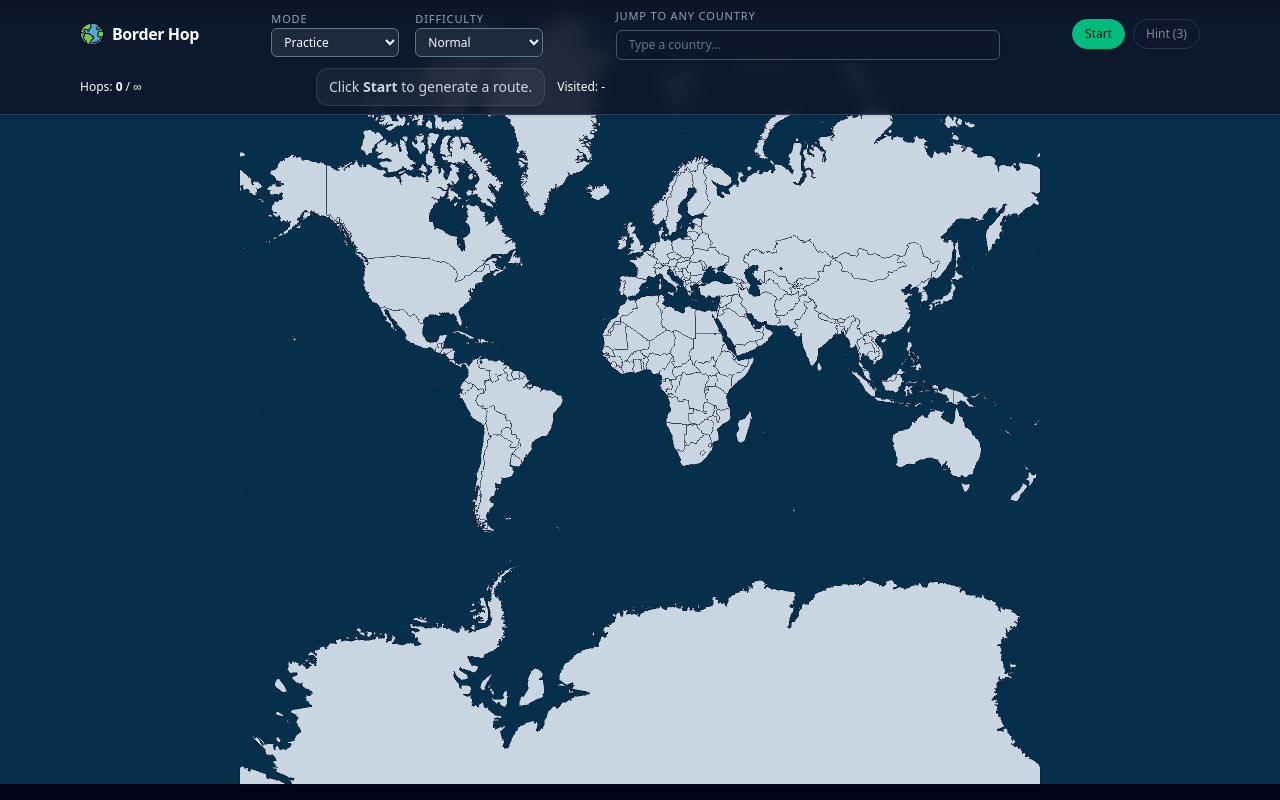
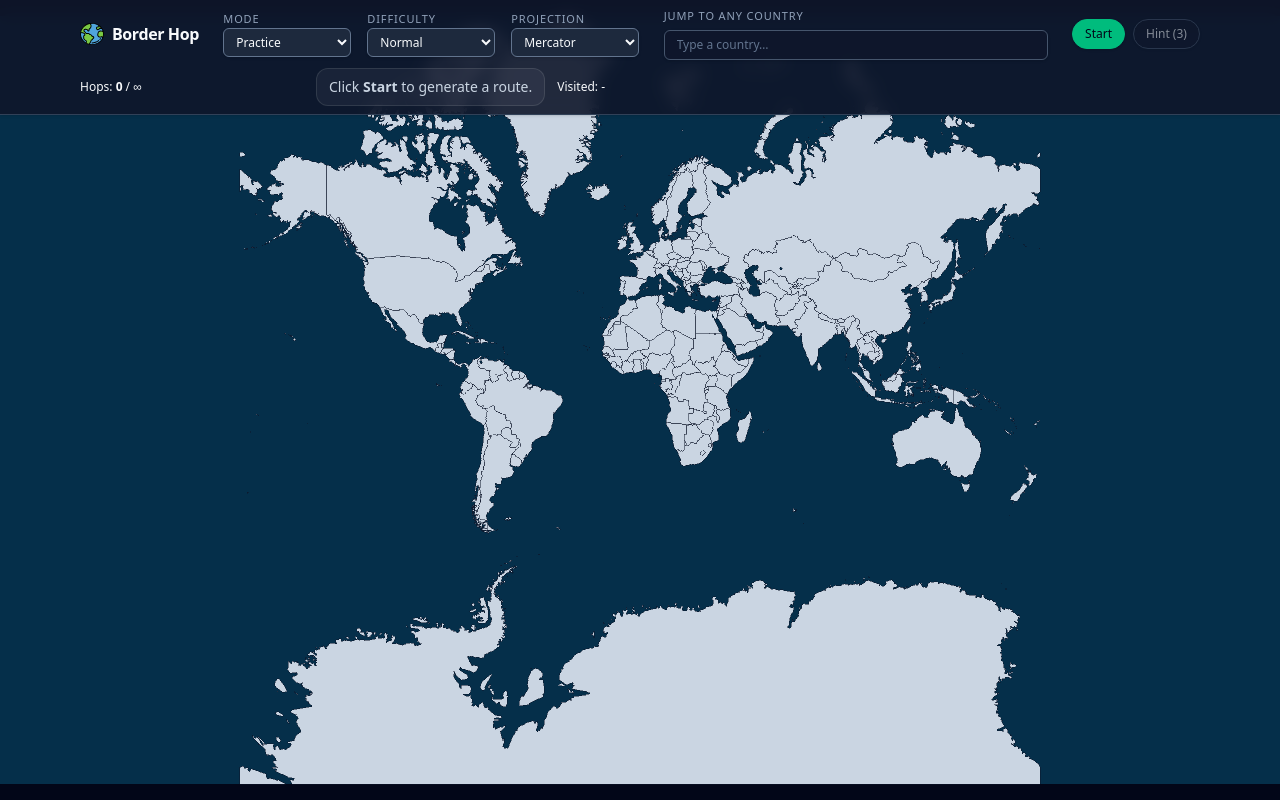
Before and after one commit to donnchadh00/border-hop, a React (Vite) app: page / in a window 1280 px wide. Built offline with nearby package versions, Linux system fonts and the light colour scheme.

Commit message:
feat(map): add selectable map projections in HUD and map renderer

```diff
--- a/src/ui/HUD.tsx
+++ b/src/ui/HUD.tsx
@@ -1,5 +1,5 @@
 import { useEffect } from "react";
-import { useGame } from "../store/game";
+import { useGame, type MapProjection } from "../store/game";
 import neighbours from "../data/neighbours.json";
 import { bfsShortestPath } from "../game/graph";
 import CountrySearch from "./CountrySearch";
@@ -106,6 +106,8 @@ export default function HUD() {
     setMode,
     difficulty,
     setDifficulty,
+    mapProjection,
+    setMapProjection,
     randomiseReachableRoute,
     startTimerIfNeeded,
     lastPickFailed,
@@ -262,6 +264,23 @@ export default function HUD() {
                     <option>Extreme</option>
                   </select>
                 </div>
+
+                <div className="flex flex-col gap-0.5">
+                  <span className="hud-label">
+                    Projection
+                  </span>
+                  <select
+                    value={mapProjection}
+                    onChange={(e) => setMapProjection(e.target.value as MapProjection)}
+                    className="hud-select min-w-[8rem]"
+                  >
+                    <option value="Mercator">Mercator</option>
+                    <option value="NaturalEarth">Natural Earth</option>
+                    {/* <option value="Orthographic">Orthographic</option> */}
+                  </select>
+                </div>
+
+
               </div>
 
               {/* Search bar */}
--- a/src/ui/Map.tsx
+++ b/src/ui/Map.tsx
@@ -1,5 +1,10 @@
 import { useEffect, useMemo, useRef, useState } from "react";
-import { geoMercator, geoPath } from "d3-geo";
+import {
+  geoMercator,
+  geoNaturalEarth1,
+  geoOrthographic,
+  geoPath,
+} from "d3-geo";
 import { zoom as d3zoom, zoomIdentity } from "d3-zoom";
 import { select } from "d3-selection";
 import { CountryPath } from "./CountryPath";
@@ -22,7 +27,7 @@ export default function Map({ width = 1000, height = 600 }) {
   const svgRef = useRef<SVGSVGElement | null>(null);
   const zoomRef = useRef<ReturnType<typeof d3zoom<SVGSVGElement, unknown>> | null>(null);
 
-  const { start, target } = useGame();
+  const { start, target, mapProjection } = useGame();
 
   useEffect(() => {
     fetch("/countries.cleaned.simplified.geojson")
@@ -31,14 +36,20 @@ export default function Map({ width = 1000, height = 600 }) {
       .catch((e) => console.error("Failed to load countries.cleaned.simplified.geojson", e));
   }, []);
 
-  const projection = useMemo(
-    () =>
-      geoMercator().fitSize(
-        [width, height],
-        fc ?? { type: "FeatureCollection", features: [] }
-      ),
-    [fc, width, height]
-  );
+  const projection = useMemo(() => {
+    const empty = fc ?? { type: "FeatureCollection", features: [] };
+
+    switch (mapProjection) {
+      case "NaturalEarth":
+        return geoNaturalEarth1().fitSize([width, height], empty);
+      case "Orthographic":
+        return geoOrthographic().fitSize([width, height], empty);
+      case "Mercator":
+      default:
+        return geoMercator().fitSize([width, height], empty);
+    }
+  }, [fc, width, height, mapProjection]);
+
   const path = useMemo(() => geoPath(projection), [projection]);
 
   // Imperative zoom: allow wheel/pinch and middle/right drag; left-click remains for selecting paths
@@ -60,8 +71,12 @@ export default function Map({ width = 1000, height = 600 }) {
         // - middle button drag (button === 1)
         // - modifier+drag (ctrl/cmd/shift)
         if (event.type === "wheel") return true;
-        if (event.type === "mousedown" && (event.button === 0 || event.button === 1 || event.button === 2))
+        if (
+          event.type === "mousedown" &&
+          (event.button === 0 || event.button === 1 || event.button === 2)
+        ) {
           return true;
+        }
         if (event.ctrlKey || event.metaKey || event.shiftKey) return true;
         // Otherwise (left button without modifiers): let clicks go to paths
         return false;
```
